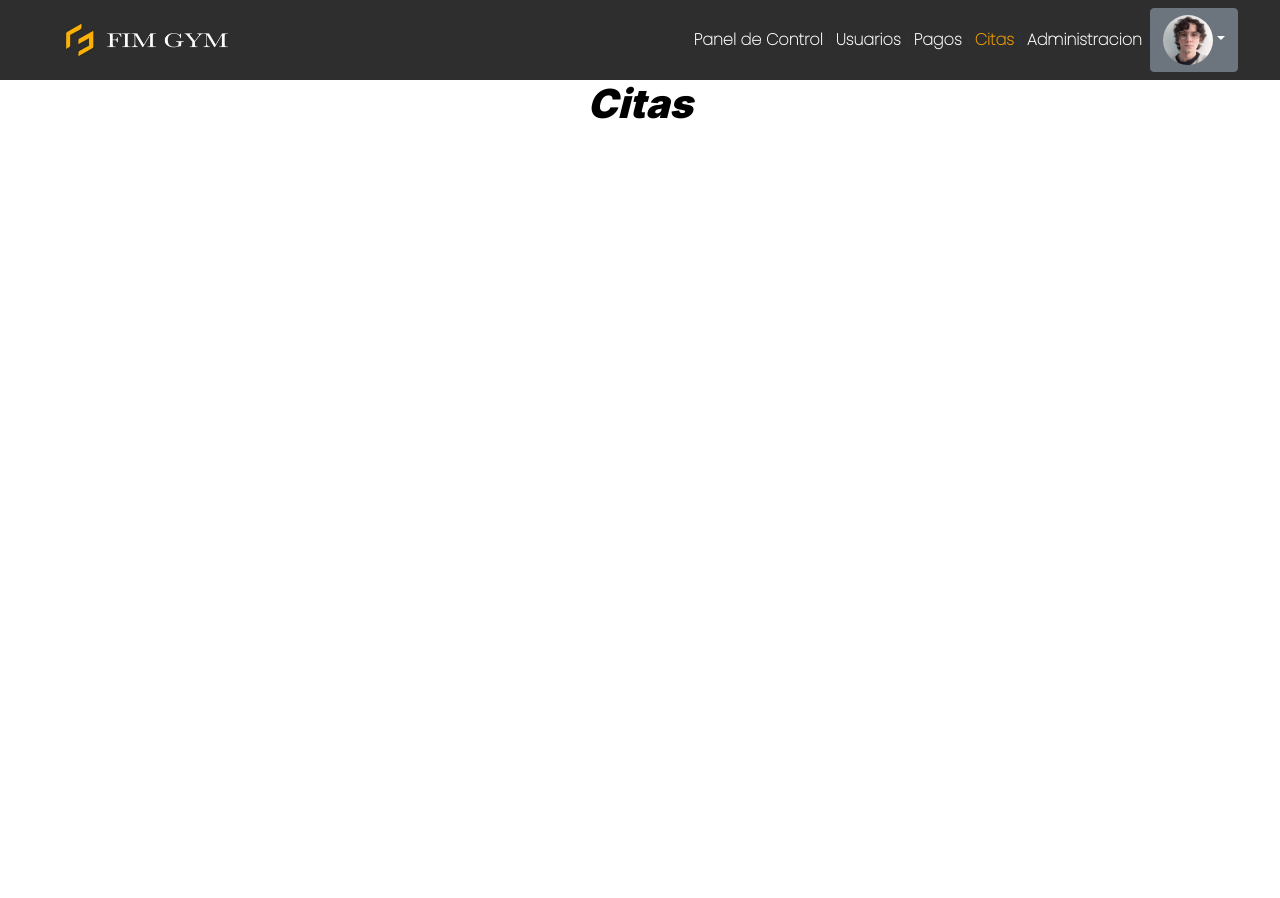
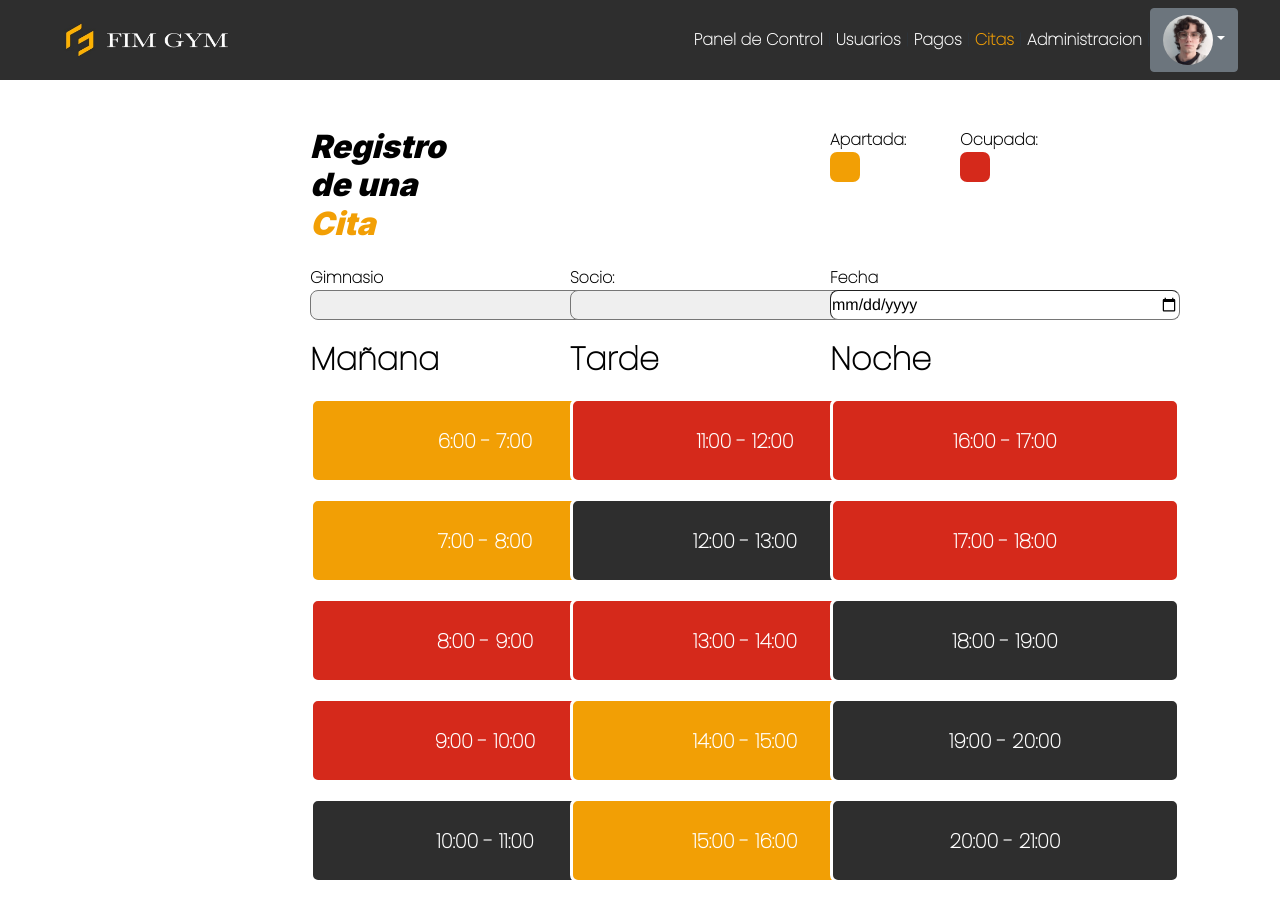
Before and after one commit to AxelDali/FYM-GYM-App-Web, a Vue app: page /citas in a window 1280 px wide. Before the commit the page ends 800 px from the top, so only its background shows below. Built offline with nearby package versions, Linux system fonts and the light colour scheme.

Commit message:
addes first appointment steps

```diff
--- a/src/views/AppointmentsView.vue
+++ b/src/views/AppointmentsView.vue
@@ -1,5 +1,176 @@
 <template>
-  <div class="citas">
-    <h1>Citas</h1>
+  <br>
+  <br>
+
+  <div class="row align-items-start appointmetsFrame">
+    <div class="col-md-4">
+      <h1 style="font-size:32px">Registro de una <span class="styleTitle"> Cita</span></h1>
+    </div>
+    <div class="col-md-4">
+    </div>
+    <div class="col-md-2">
+      <label>Apartada:</label><br>
+      <div class='box yellow'></div>
+    </div>
+    <div class="col-md-2">
+      <label>Ocupada:</label><br>
+      <div class='box red'></div>
+    </div>
   </div>
+
+  <div class="row align-items-start appointmetsFrame">
+    <div class="col-md-4">
+      <label>Gimnasio</label><br>
+      <select name="objectives" v-model="newAppointment.gym" class="appointmentField">
+          <option value="power gym">Power gym</option>
+          <option value="max gym">Max gym</option>
+      </select>
+    </div>
+    <div class="col-md-4">
+      <label>Socio:</label>
+      <select name="campaigns" v-model="newAppointment.client" class="appointmentField">
+        <option selected>Seleccione una campañas</option>
+        <option value="75">Forma tu cuerpo - 35%</option>
+        <option value="80">Energiza el corazón - 20%</option>
+        <option value="60">Unete a la familia - 40%</option>
+      </select>
+    </div>
+    <div class="col-md-4">
+      <label>Fecha</label><br>
+      <input v-model="newAppointment.date" type="date" class="appointmentField">
+    </div>
+  </div>
+
+  <div class="row align-items-start appointmetsFrame">
+    <div class="col-md-4">
+      <label style="font-size:32px">Mañana</label>
+    </div>
+    <div class="col-md-4">
+      <label style="font-size:32px">Tarde</label>
+    </div>
+    <div class="col-md-4">
+      <label style="font-size:32px">Noche</label>
+    </div>
+  </div>
+
+  <div class="row align-items-start appointmetsFrame">
+    <div class="col-md-4">
+      <button type="submit" id="timeButton" class="yellow">6:00 - 7:00</button>
+    </div>
+    <div class="col-md-4">
+      <button type="submit" id="timeButton" class="red">11:00 - 12:00</button>
+    </div>
+    <div class="col-md-4">
+      <button type="submit" id="timeButton" class="red">16:00 - 17:00</button>
+    </div>
+  </div>
+
+  <div class="row align-items-start appointmetsFrame">
+    <div class="col-md-4">
+      <button type="submit" id="timeButton" class="yellow">7:00 - 8:00</button>
+    </div>
+    <div class="col-md-4">
+      <button type="submit" id="timeButton" class="gray">12:00 - 13:00</button>
+    </div>
+    <div class="col-md-4">
+      <button type="submit" id="timeButton" class="red">17:00 - 18:00</button>
+    </div>
+  </div>
+
+  <div class="row align-items-start appointmetsFrame">
+    <div class="col-md-4">
+      <button type="submit" id="timeButton" class="red">8:00 - 9:00</button>
+    </div>
+    <div class="col-md-4">
+      <button type="submit" id="timeButton" class="red">13:00 - 14:00</button>
+    </div>
+    <div class="col-md-4">
+      <button type="submit" id="timeButton" class="gray">18:00 - 19:00</button>
+    </div>
+  </div>
+
+  <div class="row align-items-start appointmetsFrame">
+    <div class="col-md-4">
+      <button type="submit" id="timeButton" class="red">9:00 - 10:00</button>
+    </div>
+    <div class="col-md-4">
+      <button type="submit" id="timeButton" class="yellow">14:00 - 15:00</button>
+    </div>
+    <div class="col-md-4">
+      <button type="submit" id="timeButton" class="gray">19:00 - 20:00</button>
+    </div>
+  </div>
+
+  <div class="row align-items-start appointmetsFrame">
+    <div class="col-md-4">
+      <button type="submit" id="timeButton" class="gray">10:00 - 11:00</button>
+    </div>
+    <div class="col-md-4">
+      <button type="submit" id="timeButton" class="yellow">15:00 - 16:00</button>
+    </div>
+    <div class="col-md-4">
+      <button type="submit" id="timeButton" class="gray">20:00 - 21:00</button>
+    </div>
+  </div>
+
 </template>
+
+<script>
+export default {
+  data () {
+    return {
+      newAppointment: { ...this.appointment }
+    }
+  },
+  props: {
+    appointment: {
+      required: true,
+      type: Object
+    }
+  }
+}
+</script>
+
+<style>
+.box {
+  border-radius: 7px;
+  float: left;
+  height: 30px;
+  width: 30px;
+  margin-bottom: 15px;
+  clear: both;
+}
+
+.appointmetsFrame{
+  margin-left: 250px;
+  margin-right: 250px;
+}
+
+.red {
+  background-color: #D5291B;
+}
+
+.yellow {
+  background-color: #F29F05;
+}
+
+.gray {
+  background-color: #2E2E2E;
+}
+
+#timeButton{
+    text-align: center;
+    font-family: 'Poppins';
+    font-size: 20px;
+    color: white;
+    width: 350px;
+    height: 85px;
+    border-radius: 8px;
+    border: solid;
+    font-weight: 600;
+}
+
+.appointmentField{
+  width: 350px;
+}
+</style>
```
